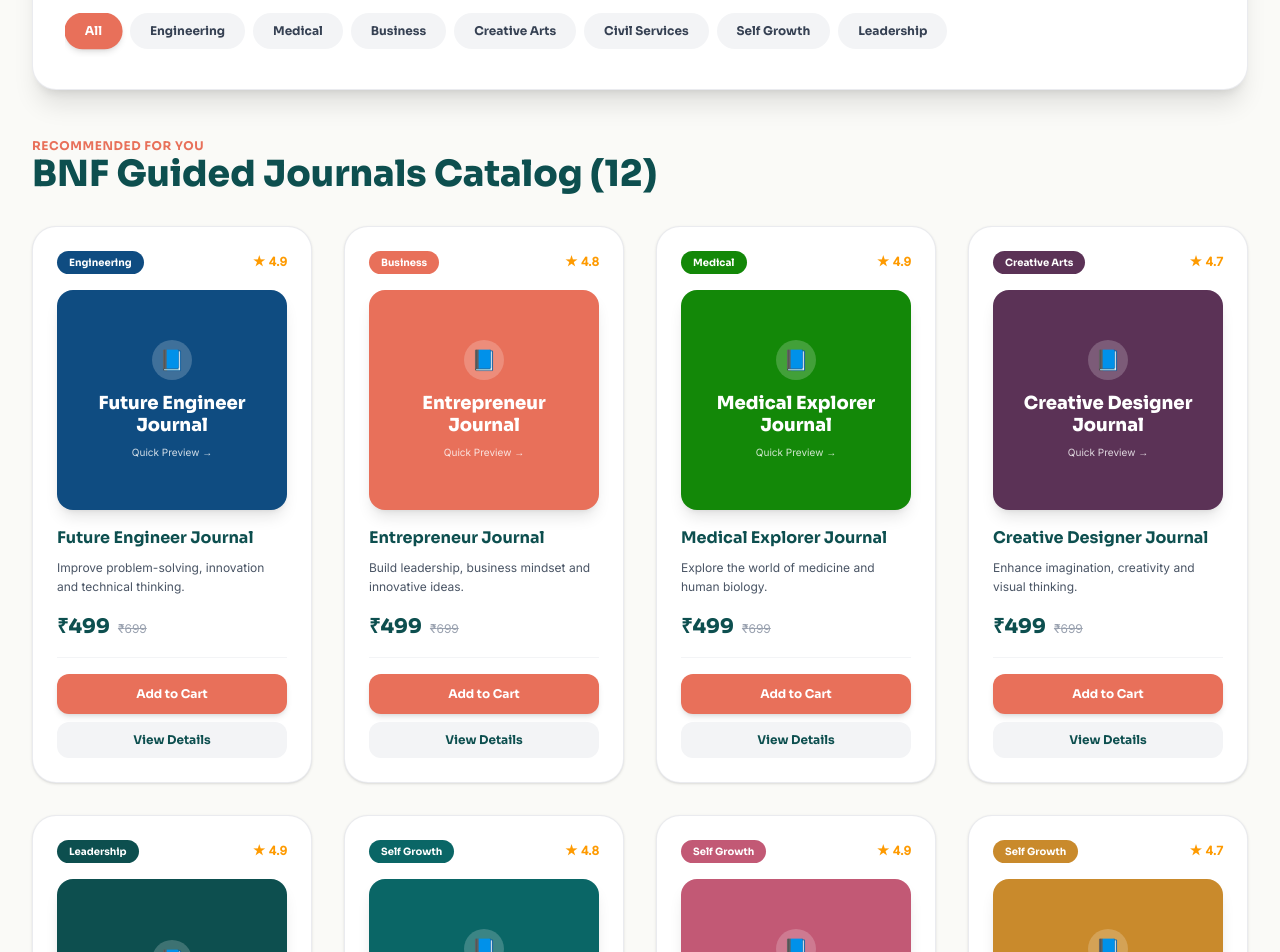
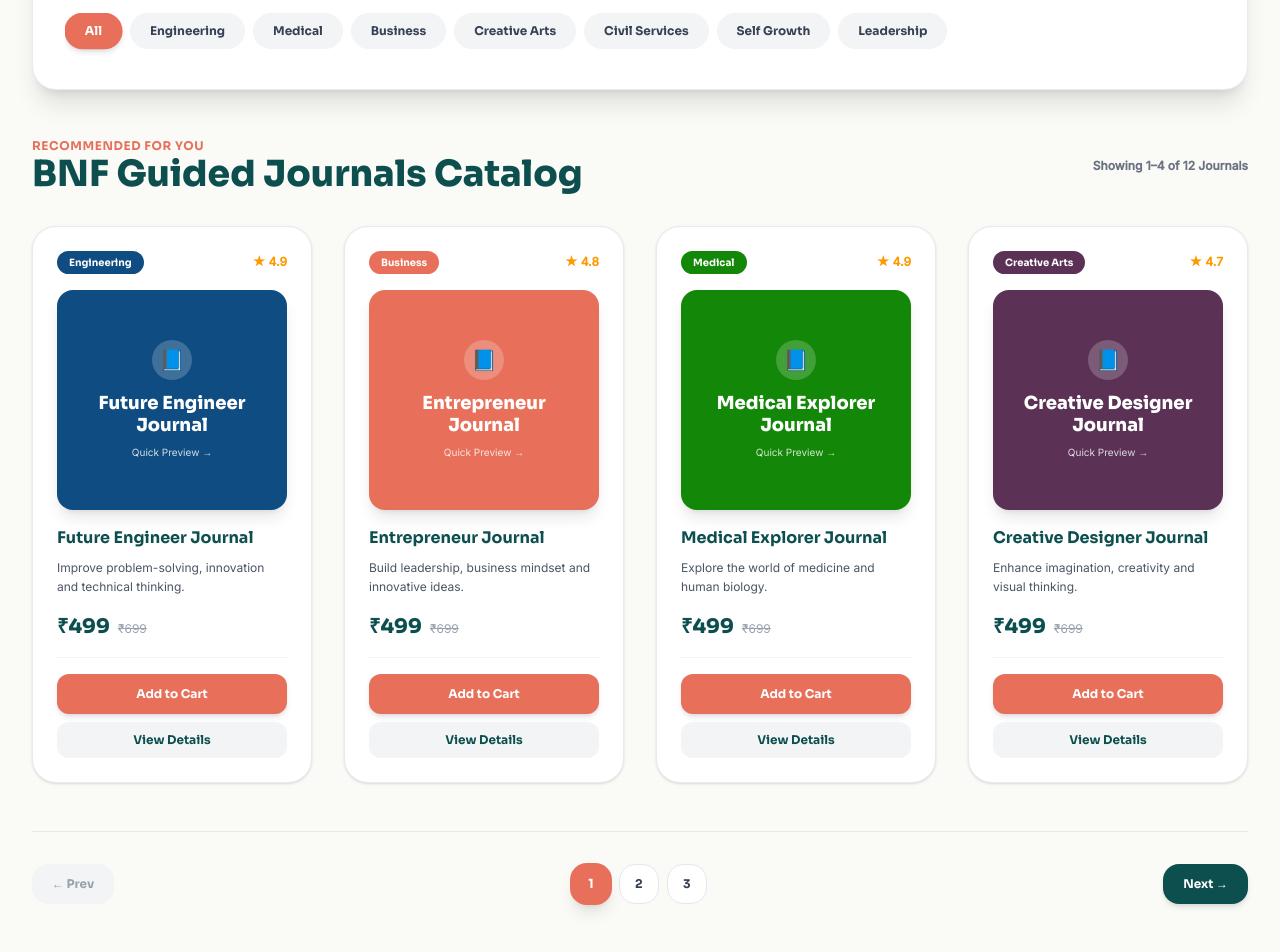
Before and after one commit to guptasahil3284-source/bnf, a Next.js app: page /product in a window 1280 px wide. Shown: the part 1020-1972 px from the top of the page. Built offline with nearby package versions, Linux system fonts and the light colour scheme.

Commit message:
Added catalog pagination with Prev/Next arrows and page numbers to Product store page

```diff
--- a/app/product/page.js
+++ b/app/product/page.js
@@ -804,6 +804,9 @@ export default function ProductStorePage() {
   const [selectedCategory, setSelectedCategory] = useState('All');
   const [searchQuery, setSearchQuery] = useState('');
   const [sortBy, setSortBy] = useState('popular');
+  const [currentPage, setCurrentPage] = useState(1);
+  const itemsPerPage = 4; // 4 items per page for clean pagination
+
   const [selectedJournal, setSelectedJournal] = useState(null);
   const [quickViewOpen, setQuickViewOpen] = useState(false);
   const [cartOpen, setCartOpen] = useState(false);
@@ -833,6 +836,31 @@ export default function ProductStorePage() {
       item.category.toLowerCase().includes(searchQuery.toLowerCase());
     return matchesCat && matchesSearch;
   });
+
+  // Reset pagination on filter change
+  const handleCategoryChange = (cat) => {
+    setSelectedCategory(cat);
+    setCurrentPage(1);
+  };
+
+  const handleSearchChange = (query) => {
+    setSearchQuery(query);
+    setCurrentPage(1);
+  };
+
+  // Pagination Math
+  const totalPages = Math.ceil(filteredJournals.length / itemsPerPage) || 1;
+  const startIndex = (currentPage - 1) * itemsPerPage;
+  const paginatedJournals = filteredJournals.slice(startIndex, startIndex + itemsPerPage);
+
+  const goToPage = (page) => {
+    if (page >= 1 && page <= totalPages) {
+      setCurrentPage(page);
+      if (catalogRef.current) {
+        catalogRef.current.scrollIntoView({ behavior: 'smooth' });
+      }
+    }
+  };
 
   // Add to Cart
   const handleAddToCart = (journal, qty = 1) => {
@@ -893,7 +921,7 @@ export default function ProductStorePage() {
         />
 
         {/* Search, Filter & Catalog Section */}
-        <section ref={catalogRef} className="py-20">
+        <section ref={catalogRef} className="py-20 scroll-mt-20">
           <Container>
             {/* Search & Controls Bar */}
             <div className="bg-white rounded-3xl p-6 sm:p-8 shadow-xl border border-gray-200/80 mb-12 space-y-6">
@@ -905,7 +933,7 @@ export default function ProductStorePage() {
                     type="text"
                     placeholder="Search by career, interest or journal name..."
                     value={searchQuery}
-                    onChange={(e) => setSearchQuery(e.target.value)}
+                    onChange={(e) => handleSearchChange(e.target.value)}
                     className="w-full pl-11 pr-4 py-3.5 rounded-2xl border border-gray-200 focus:outline-none focus:border-[#E8705A] text-sm font-[family-name:var(--font-inter)] bg-gray-50/50 focus:bg-white transition-colors"
                   />
                 </div>
@@ -914,7 +942,7 @@ export default function ProductStorePage() {
                 <div className="md:col-span-3">
                   <select
                     value={selectedCategory}
-                    onChange={(e) => setSelectedCategory(e.target.value)}
+                    onChange={(e) => handleCategoryChange(e.target.value)}
                     className="w-full px-4 py-3.5 rounded-2xl border border-gray-200 text-xs sm:text-sm font-bold text-[#0D4F4F] font-[family-name:var(--font-sora)] bg-gray-50/50 focus:bg-white cursor-pointer"
                   >
                     {categories.map((c) => (
@@ -945,7 +973,7 @@ export default function ProductStorePage() {
                 {categories.map((cat) => (
                   <button
                     key={cat}
-                    onClick={() => setSelectedCategory(cat)}
+                    onClick={() => handleCategoryChange(cat)}
                     className={`px-5 py-2.5 rounded-full text-xs font-bold font-[family-name:var(--font-sora)] shrink-0 transition-all ${
                       selectedCategory === cat
                         ? 'bg-[#E8705A] text-white shadow-md scale-102'
@@ -958,21 +986,24 @@ export default function ProductStorePage() {
               </div>
             </div>
 
-            {/* Catalog Grid Heading */}
-            <div className="flex items-center justify-between mb-8">
+            {/* Catalog Grid Heading & Stats */}
+            <div className="flex items-center justify-between mb-8 flex-wrap gap-4">
               <div>
                 <span className="text-xs font-bold uppercase tracking-wider text-[#E8705A] font-[family-name:var(--font-sora)] block">
                   Recommended For You
                 </span>
                 <h2 className="text-2xl sm:text-4xl font-[family-name:var(--font-sora)] font-extrabold text-[#0D4F4F]">
-                  BNF Guided Journals Catalog ({filteredJournals.length})
+                  BNF Guided Journals Catalog
                 </h2>
               </div>
+              <span className="text-xs font-bold text-gray-500 font-[family-name:var(--font-inter)]">
+                Showing {filteredJournals.length > 0 ? startIndex + 1 : 0}–{Math.min(startIndex + itemsPerPage, filteredJournals.length)} of {filteredJournals.length} Journals
+              </span>
             </div>
 
             {/* Product Cards Grid */}
             <div className="grid grid-cols-1 sm:grid-cols-2 lg:grid-cols-4 gap-8">
-              {filteredJournals.map((journal, i) => (
+              {paginatedJournals.map((journal, i) => (
                 <FadeIn key={journal.id} delay={0.05 * (i % 4)}>
                   <motion.div
                     whileHover={{ y: -6, scale: 1.02 }}
@@ -1053,6 +1084,51 @@ export default function ProductStorePage() {
               ))}
             </div>
 
+            {/* Pagination Controls Bar with Prev/Next Arrows */}
+            {totalPages > 1 && (
+              <div className="flex items-center justify-between border-t border-gray-200 pt-8 mt-12 flex-wrap gap-4">
+                <button
+                  onClick={() => goToPage(currentPage - 1)}
+                  disabled={currentPage === 1}
+                  className={`px-5 py-3 rounded-2xl font-[family-name:var(--font-sora)] font-bold text-xs flex items-center gap-2 transition-all ${
+                    currentPage === 1
+                      ? 'bg-gray-100 text-gray-400 cursor-not-allowed'
+                      : 'bg-[#0D4F4F] text-white hover:bg-[#073636] shadow-md'
+                  }`}
+                >
+                  ← Prev
+                </button>
+
+                <div className="flex items-center gap-2">
+                  {Array.from({ length: totalPages }, (_, i) => i + 1).map((pageNum) => (
+                    <button
+                      key={pageNum}
+                      onClick={() => goToPage(pageNum)}
+                      className={`w-10 h-10 rounded-2xl font-[family-name:var(--font-sora)] font-bold text-xs transition-all ${
+                        currentPage === pageNum
+                          ? 'bg-[#E8705A] text-white shadow-lg scale-105'
+                          : 'bg-white border border-gray-200 text-gray-700 hover:bg-gray-100'
+                      }`}
+                    >
+                      {pageNum}
+                    </button>
+                  ))}
+                </div>
+
+                <button
+                  onClick={() => goToPage(currentPage + 1)}
+                  disabled={currentPage === totalPages}
+                  className={`px-5 py-3 rounded-2xl font-[family-name:var(--font-sora)] font-bold text-xs flex items-center gap-2 transition-all ${
+                    currentPage === totalPages
+                      ? 'bg-gray-100 text-gray-400 cursor-not-allowed'
+                      : 'bg-[#0D4F4F] text-white hover:bg-[#073636] shadow-md'
+                  }`}
+                >
+                  Next →
+                </button>
+              </div>
+            )}
+
             {/* 5-Step Workflow Banner Strip */}
             <div className="mt-20 bg-white rounded-3xl p-8 sm:p-10 shadow-xl border border-gray-200/80">
               <div className="text-center mb-8">
```
